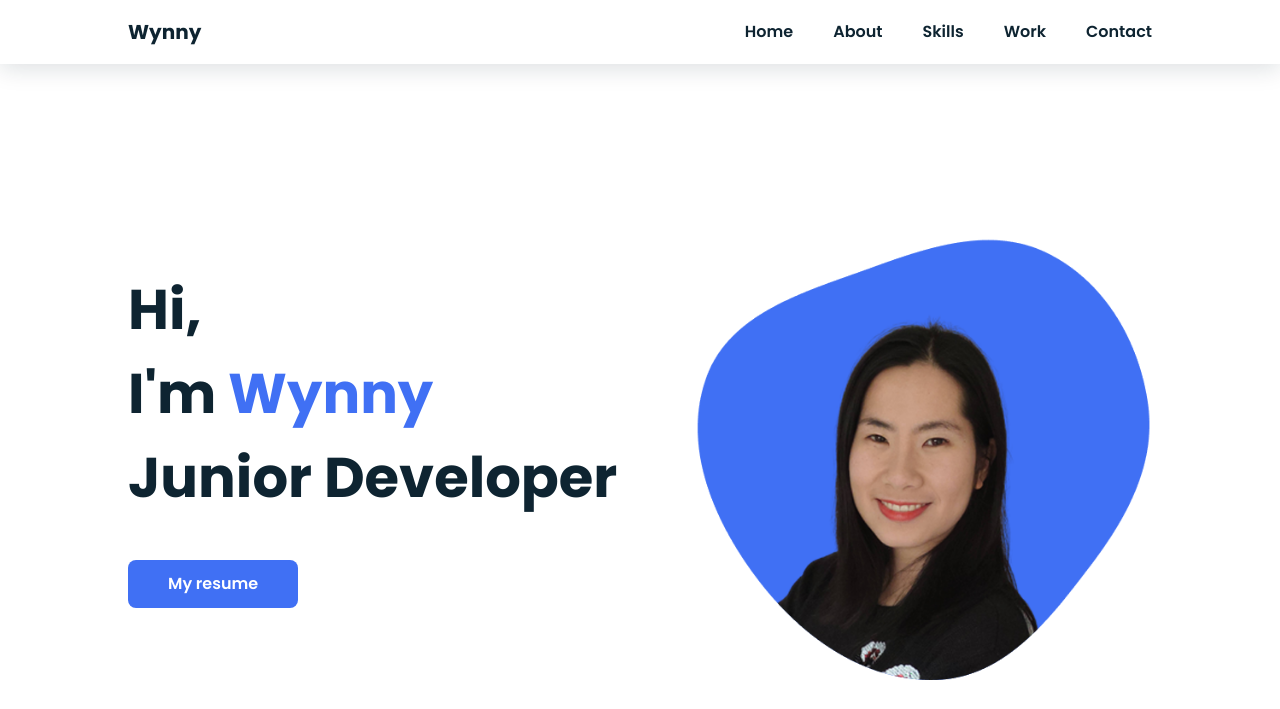
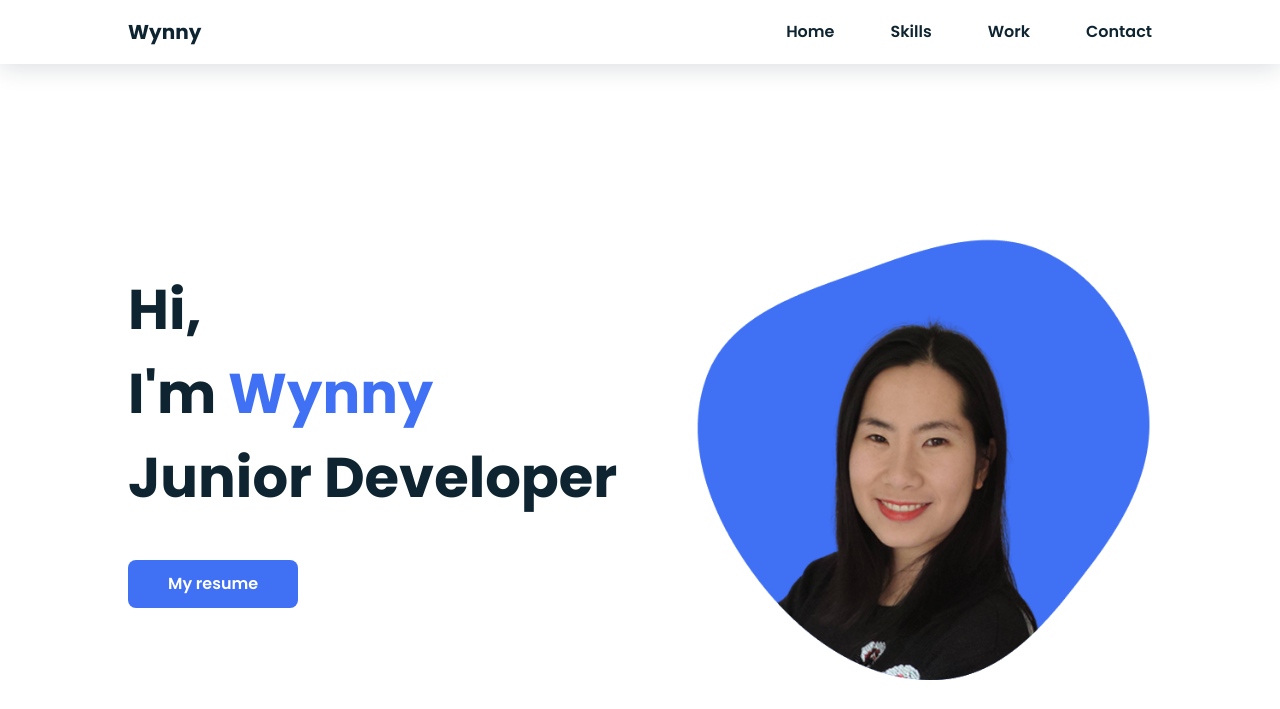
Before and after one commit to ginnyvt/my-portfolio-v2, a website: page index.html in a window 1280 px wide. Shown: the top 709 px of the page. Drawn offline with Linux system fonts and the light colour scheme.

Commit message:
chore: fix overflow on x-asis

```diff
--- a/assets/css/styles.css
+++ b/assets/css/styles.css
@@ -54,7 +54,7 @@ body {
 	font-weight: var(--fw-medium);
 	color: var(--clr-secondary);
 	line-height: 1.5;
-	/* overflow-x: hidden; */
+	overflow-x: hidden;
 }
 
 h1 {
@@ -276,7 +276,7 @@ img {
 		padding: 0;
 	}
 	.nav__item + .nav__item {
-		margin-left: 2.5rem;
+		margin-left: 3.5rem;
 	}
 	.nav__link {
 		color: var(--clr-secondary);
--- a/index.html
+++ b/index.html
@@ -23,9 +23,9 @@
 						<li class="nav__item">
 							<a href="#home" class="nav__link active">Home</a>
 						</li>
-						<li class="nav__item">
+						<!-- <li class="nav__item">
 							<a href="#about" class="nav__link">About</a>
-						</li>
+						</li> -->
 						<li class="nav__item">
 							<a href="#skills" class="nav__link">Skills</a>
 						</li>
```
